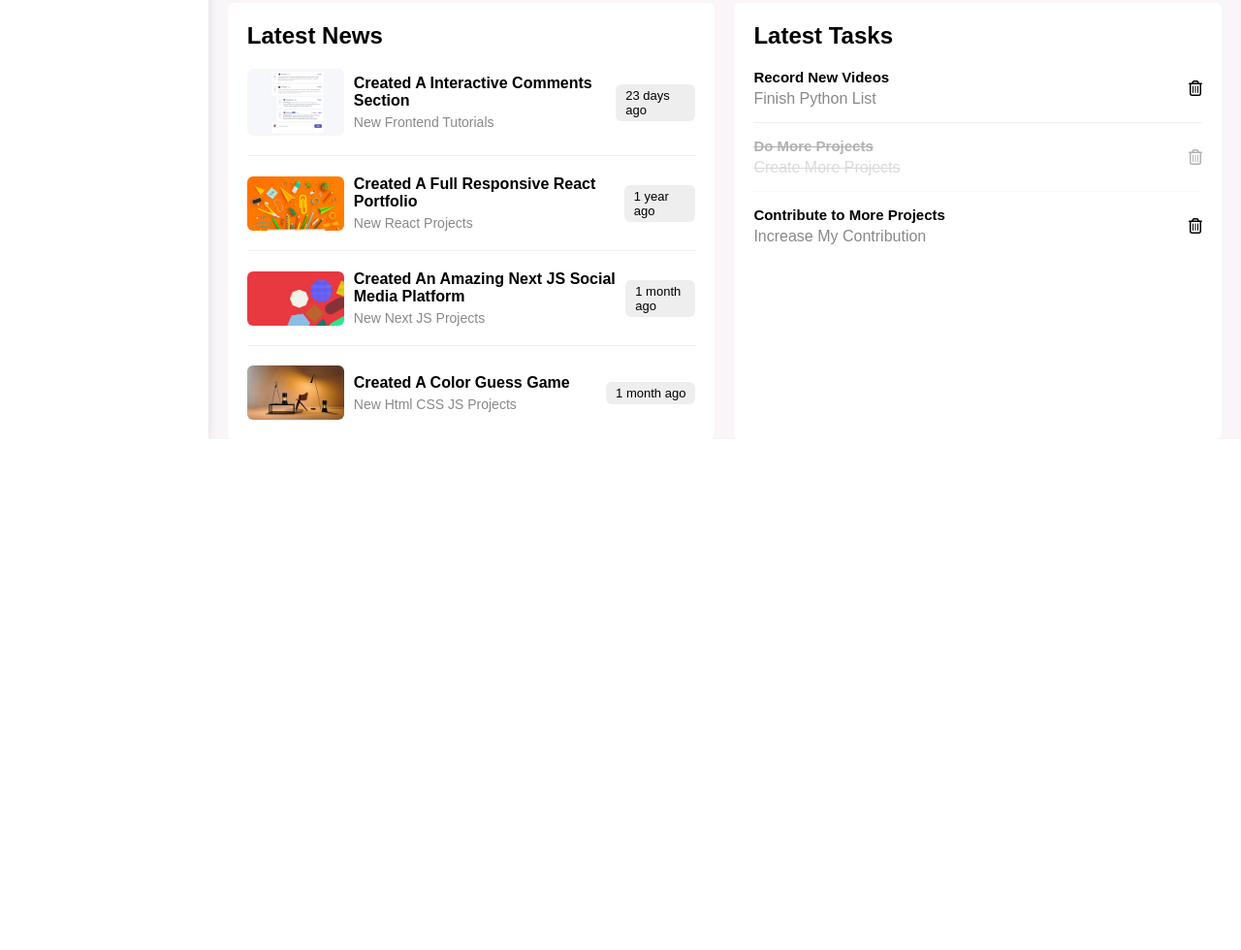
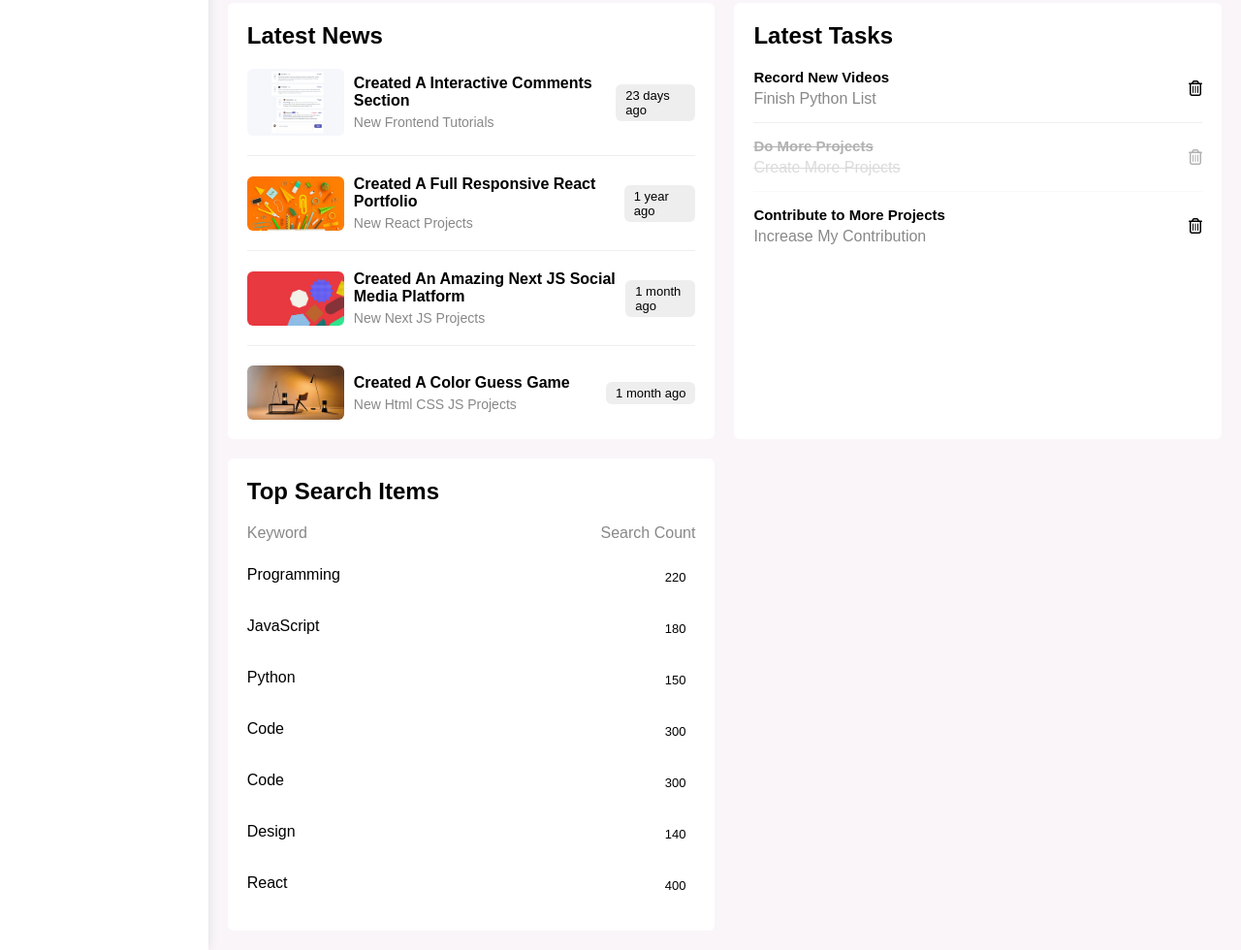
Before and after one commit to Programming-School-Pro-Coding/Template-2, a plain HTML site: page index.html in a window 1280 px wide. Shown: the part 1010-1990 px from the top of the page at 97% size. Before the commit the page ends 1463 px from the top, so only its background shows below. Drawn offline with Linux system fonts and the light colour scheme.

Commit message:
Search Term Added

```diff
--- a/css/framework.css
+++ b/css/framework.css
@@ -66,6 +66,12 @@
 }
 .p-20 {
     padding: 20px;
+}
+.pt-15 {
+    padding-top: 15px;
+}
+.pb-15 {
+    padding-bottom: 15px;
 }
 .m-0 {
     margin: 0;
--- a/css/main.css
+++ b/css/main.css
@@ -175,6 +175,7 @@ ul {
     grid-template-columns: repeat(auto-fill, minmax(450px, 1fr));
     margin-left: 20px;
     margin-right: 20px;
+    margin-bottom: 20px;
 }
 @media (max-width: 767px) {
     .wrapper {
--- a/index.html
+++ b/index.html
@@ -300,6 +300,42 @@
             </div>
           </div>
           <!-- End Tasks -->
+          <!-- Start Top Search Word Widget -->
+          <div class="search-items container">
+            <h2 class="mt-0 mb-20">Top Search Items</h2>
+            <div class="items-head flex space-between c-grey mb-10">
+              <div>Keyword</div>
+              <div>Search Count</div>
+            </div>
+            <div class="items flex space-between pt-15 pb-15">
+              <span>Programming</span>
+              <span class="bg-ee fs-13 btn-shape">220</span>
+            </div>
+            <div class="items flex space-between pt-15 pb-15">
+              <span>JavaScript</span>
+              <span class="bg-ee fs-13 btn-shape">180</span>
+            </div>
+            <div class="items flex space-between pt-15 pb-15">
+              <span>Python</span>
+              <span class="bg-ee fs-13 btn-shape">150</span>
+            </div>
+            <div class="items flex space-between pt-15 pb-15">
+              <span>Code</span>
+              <span class="bg-ee fs-13 btn-shape">300</span>
+            </div>
+            <div class="items flex space-between pt-15 pb-15">
+              <span>Code</span>
+              <span class="bg-ee fs-13 btn-shape">300</span>
+            </div>
+            <div class="items flex space-between pt-15 pb-15">
+              <span>Design</span>
+              <span class="bg-ee fs-13 btn-shape">140</span>
+            </div>
+            <div class="items flex space-between pt-15 pb-15">
+              <span>React</span>
+              <span class="bg-ee fs-13 btn-shape">400</span>
+            </div>
+          </div>
       </div>
     </div>
   </body>
```
